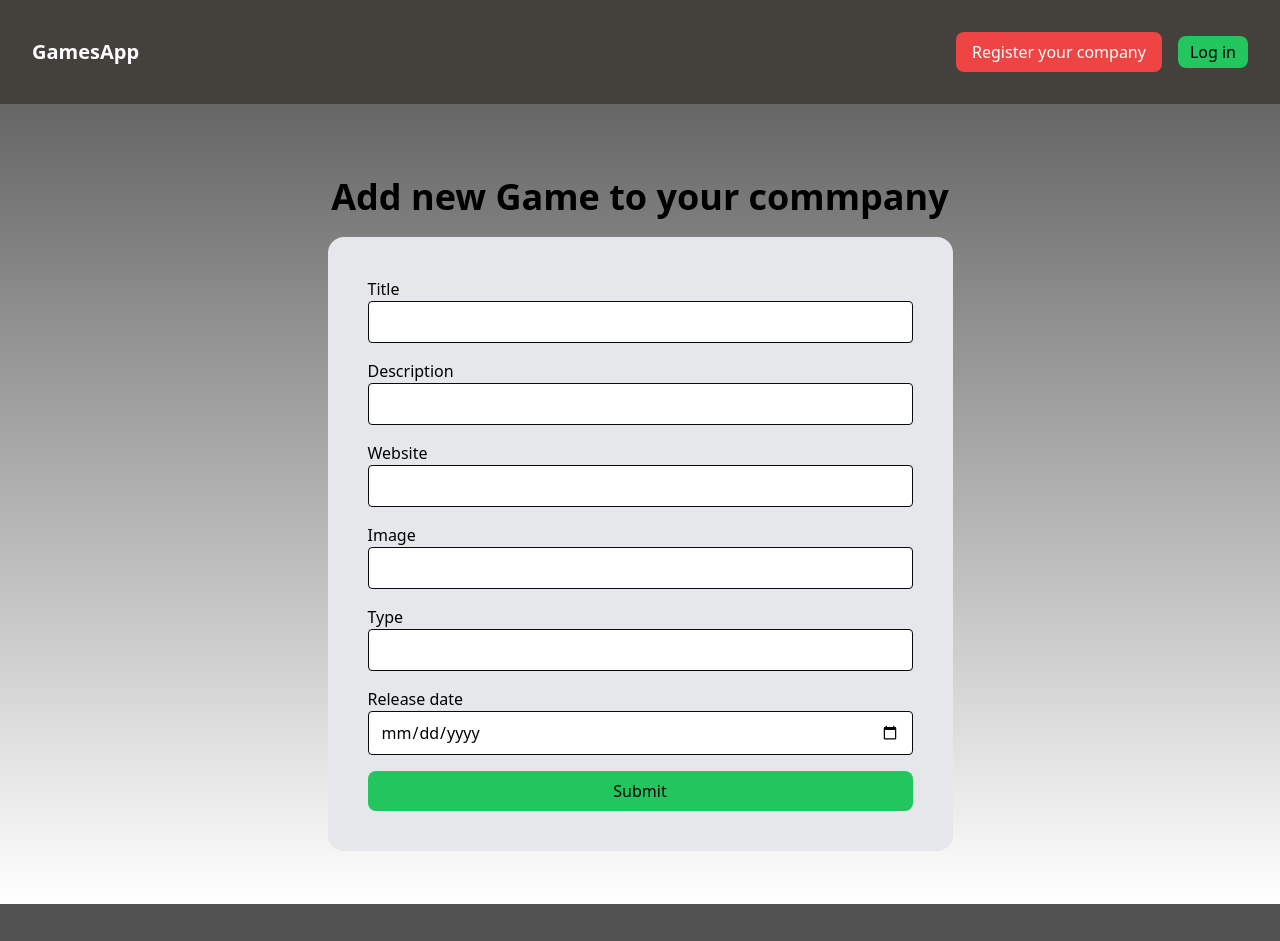
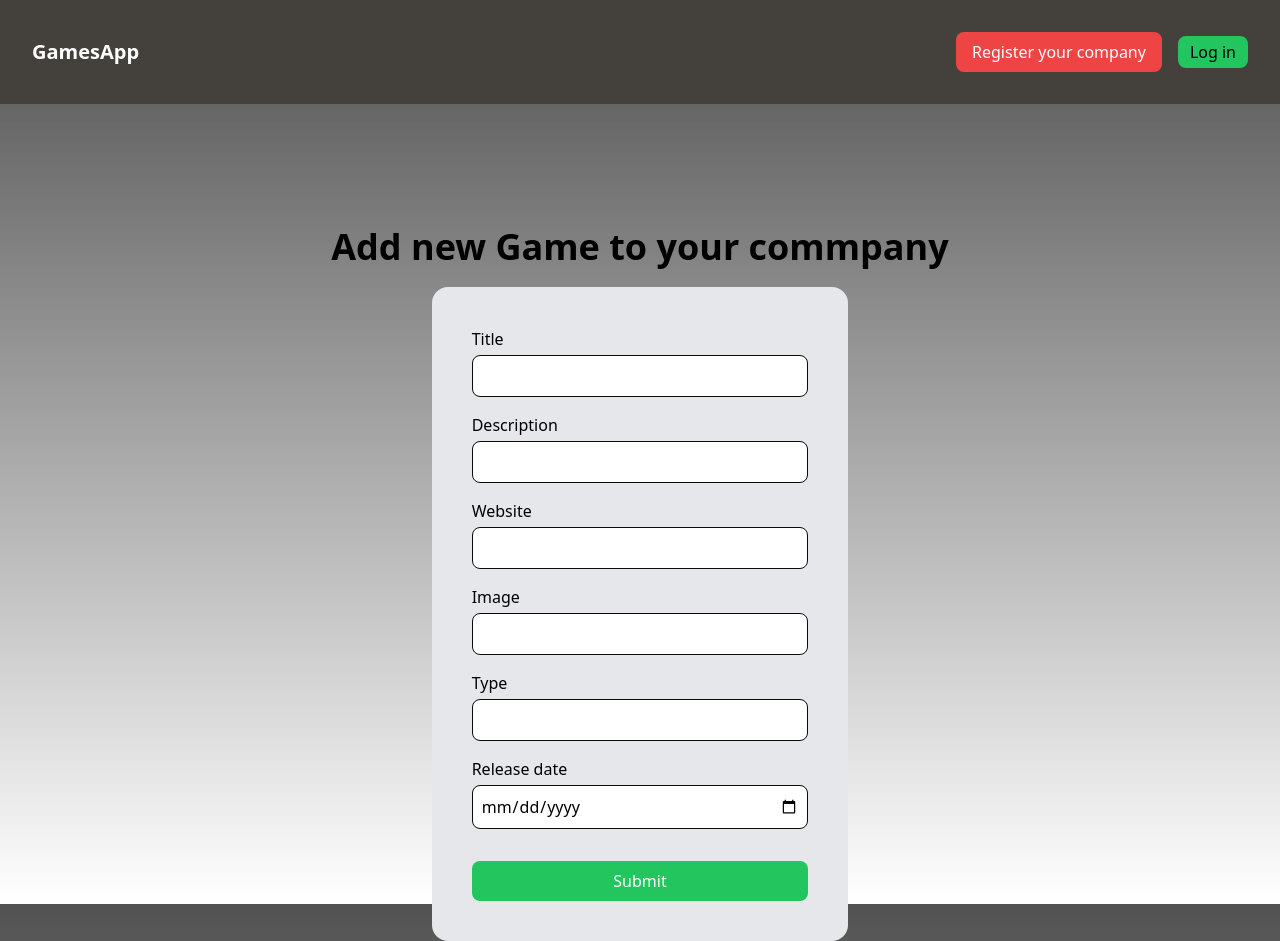
Before and after one commit to Gniewkoss/gry-projekt, a Next.js app: page /game/add-new in a window 1280 px wide. Before the commit the page ends 904 px from the top, so only its background shows below. Built offline with nearby package versions, Linux system fonts and the light colour scheme.

Commit message:
Update styling and layout in AddNewGame component

```diff
--- a/app/game/add-new/page.tsx
+++ b/app/game/add-new/page.tsx
@@ -15,36 +15,52 @@ export default function AddNewGame() {
   return (
     <div>
       <div className="flex flex-col items-center justify-center h-screen ">
-        <h1 className="m-5 ">Add new Game to your commpany</h1>
+        <h1 className="m-5 mt-40 ">Add new Game to your commpany</h1>
 
         <form
           action={addGame}
-          className="flex flex-col gap-4 bg-gray-200 p-10 rounded-2xl w-1/2"
+          className="flex flex-col gap-4 bg-gray-200 p-6 sm:p-10 rounded-2xl w-full sm:w-2/3 md:w-1/2 lg:w-1/3"
         >
-          <label>
+          <label className="flex flex-col">
             Title
-            <input name="title" type="text" required />
+            <input
+              name="title"
+              type="text"
+              required
+              className="rounded-lg p-2 mt-1"
+            />
           </label>
-          <label>
+          <label className="flex flex-col">
             Description
-            <input name="description" type="text" />
+            <input
+              name="description"
+              type="text"
+              className="rounded-lg p-2 mt-1"
+            />
           </label>
-          <label>
+          <label className="flex flex-col">
             Website
-            <input name="www" type="text" />
+            <input name="www" type="text" className="rounded-lg p-2 mt-1" />
           </label>
-
-          <label>
+          <label className="flex flex-col">
             Image
-            <input name="image" type="text" />
+            <input name="image" type="text" className="rounded-lg p-2 mt-1" />
           </label>
-          <label>
+          <label className="flex flex-col">
             Type
-            <input name="game_type" type="text" />
+            <input
+              name="game_type"
+              type="text"
+              className="rounded-lg p-2 mt-1"
+            />
           </label>
-          <label>
+          <label className="flex flex-col">
             Release date
-            <input name="release_date" type="date" />
+            <input
+              name="release_date"
+              type="date"
+              className="rounded-lg p-2 mt-1"
+            />
           </label>
           <input
             name="company_id"
@@ -53,7 +69,9 @@ export default function AddNewGame() {
             required
             hidden
           />
-          <button className="bg-green-500 rounded-lg p-2">Submit</button>
+          <button className="bg-green-500 text-white rounded-lg p-2 mt-4">
+            Submit
+          </button>
         </form>
       </div>
     </div>
```
